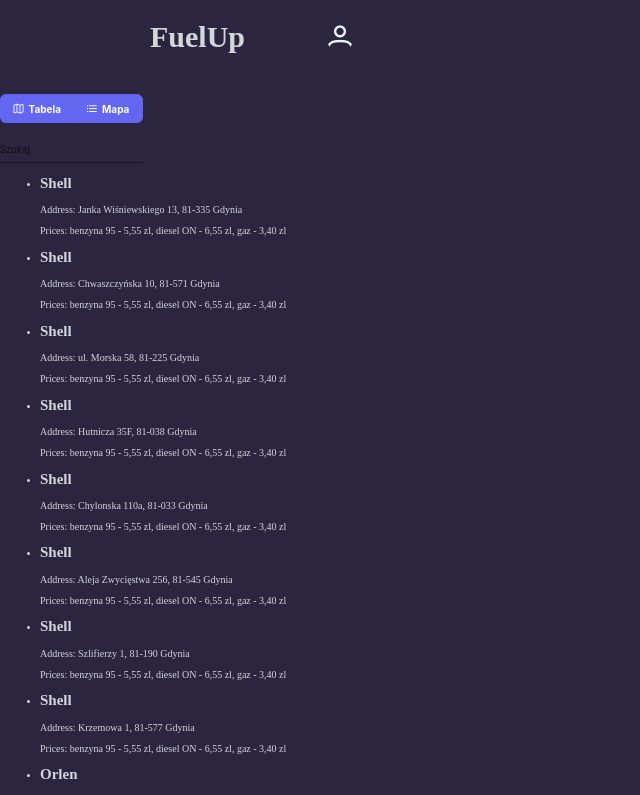
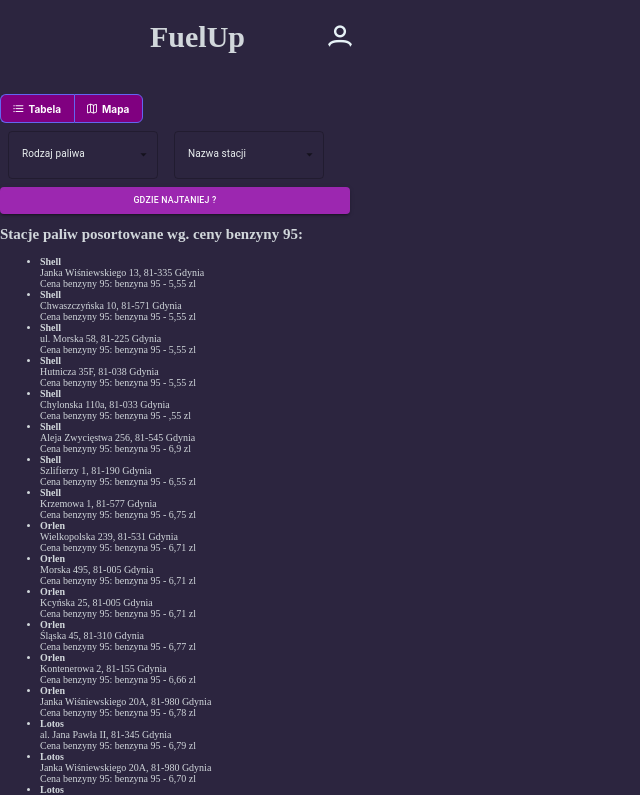
Before and after one commit to monia-0708/FuelUp, a React (Vite) app: page / in a window 1280 px wide. Shown: the top 795 px of the page, without its empty margins (0-640 px from the left). Built offline with nearby package versions, Linux system fonts and the light colour scheme.

Commit message:
add search price oil95

```diff
--- a/src/components/Array.jsx
+++ b/src/components/Array.jsx
@@ -1,6 +1,5 @@
 import React from "react";
-// import TextField from '@mui/material/TextField';
-import { TextField } from "@mui/material";
+import Search from "./Search";
 
 function Array() {
    const stacje = [
@@ -10,7 +9,7 @@
       lng: 18.51377505304689,
       name: "Shell",
       address: "Janka Wiśniewskiego 13, 81-335 Gdynia",
-      prices: ["benzyna 95 - 5,55 zl", "diesel ON - 6,55 zl", "gaz - 3,40 zl"],
+      prices: ["benzyna 95 - 5,55 zl", "diesel ON - 6,55 zl", "gaz LPG - 3,40 zl"],
     },
     {
       id: 2,
@@ -18,7 +17,7 @@
       lng: 18.49104168223515,
       name: "Shell",
       address: "Chwaszczyńska 10, 81-571 Gdynia",
-      prices: ["benzyna 95 - 5,55 zl", "diesel ON - 6,55 zl", "gaz - 3,40 zl"],
+      prices: ["benzyna 95 - 5,55 zl", "diesel ON - 6,55 zl", "gaz LPG - 3,40 zl"],
     },
     {
       id: 3,
@@ -26,7 +25,7 @@
       lng: 18.512608871267954,
       name: "Shell",
       address: "ul. Morska 58, 81-225 Gdynia",
-      prices: ["benzyna 95 - 5,55 zl", "diesel ON - 6,55 zl", "gaz - 3,40 zl"],
+      prices: ["benzyna 95 - 5,55 zl", "diesel ON - 6,55 zl", "gaz LPG - 3,40 zl"],
     },
     {
       id: 4,
@@ -34,7 +33,7 @@
       lng: 18.45489975788624,
       name: "Shell",
       address: "Hutnicza 35F, 81-038 Gdynia",
-      prices: ["benzyna 95 - 5,55 zl", "diesel ON - 6,55 zl", "gaz - 3,40 zl"],
+      prices: ["benzyna 95 - 5,55 zl", "diesel ON - 6,55 zl", "gaz LPG - 3,40 zl"],
     },
     {
       id: 5,
@@ -42,7 +41,7 @@
       lng: 18.465143231205513,
       name: "Shell",
       address: "Chylonska 110a, 81-033 Gdynia",
-      prices: ["benzyna 95 - 5,55 zl", "diesel ON - 6,55 zl", "gaz - 3,40 zl"],
+      prices: ["benzyna 95 - ,55 zl", "diesel ON - 6,55 zl", "gaz LPG - 3,40 zl"],
     },
     {
       id: 6,
@@ -50,7 +49,7 @@
       lng: 18.55373996775364,
       name: "Shell",
       address: "Aleja Zwycięstwa 256, 81-545 Gdynia",
-      prices: ["benzyna 95 - 5,55 zl", "diesel ON - 6,55 zl", "gaz - 3,40 zl"],
+      prices: ["benzyna 95 - 6,9 zl", "diesel ON - 7,55 zl", "gaz LPG - 3,40 zl"],
     },
     {
       id: 7,
@@ -58,7 +57,7 @@
       lng: 18.512952157776894,
       name: "Shell",
       address: "Szlifierzy 1, 81-190 Gdynia",
-      prices: ["benzyna 95 - 5,55 zl", "diesel ON - 6,55 zl", "gaz - 3,40 zl"],
+      prices: ["benzyna 95 - 6,55 zl", "diesel ON - 6,55 zl", "gaz LPG - 3,40 zl"],
     },
     {
       id: 8,
@@ -66,7 +65,7 @@
       lng: 18.45547290704128,
       name: "Shell",
       address: "Krzemowa 1, 81-577 Gdynia",
-      prices: ["benzyna 95 - 5,55 zl", "diesel ON - 6,55 zl", "gaz - 3,40 zl"],
+      prices: ["benzyna 95 - 6,75 zl", "diesel ON - 7,35 zl", "gaz LPG - 2,40 zl"],
     },
     {
       id: 9,
@@ -74,7 +73,7 @@
       lng: 18.51583670871083,
       name: "Orlen",
       address: "Wielkopolska 239, 81-531 Gdynia",
-      prices: ["benzyna 95 - 5,55 zl", "diesel ON - 6,55 zl", "gaz - 3,40 zl"],
+      prices: ["benzyna 95 - 6,71 zl", "diesel ON - 7,55 zl", "gaz LPG - 2,40 zl"],
     },
     {
       id: 10,
@@ -82,7 +81,7 @@
       lng: 18.425205664444228,
       name: "Orlen",
       address: "Morska 495, 81-005 Gdynia",
-      prices: ["benzyna 95 - 5,55 zl", "diesel ON - 6,55 zl", "gaz - 3,40 zl"],
+      prices: ["benzyna 95 - 6,71 zl", "diesel ON - 7,25 zl", "gaz LPG - 3,40 zl"],
     },
     {
       id: 11,
@@ -90,7 +89,7 @@
       lng: 18.453597024562512,
       name: "Orlen",
       address: "Kcyńska 25, 81-005 Gdynia",
-      prices: ["benzyna 95 - 5,55 zl", "diesel ON - 6,55 zl", "gaz - 3,40 zl"],
+      prices: ["benzyna 95 - 6,71 zl", "diesel ON - 6,55 zl", "gaz LPG - 3,40 zl"],
     },
     {
       id: 12,
@@ -98,7 +97,7 @@
       lng: 18.53364472886238,
       name: "Orlen",
       address: "Śląska 45, 81-310 Gdynia",
-      prices: ["benzyna 95 - 5,55 zl", "diesel ON - 6,55 zl", "gaz - 3,40 zl"],
+      prices: ["benzyna 95 - 6,77 zl", "diesel ON - 6,55 zl", "gaz LPG - 3,40 zl"],
     },
     {
       id: 13,
@@ -106,7 +105,7 @@
       lng: 18.499697846653305,
       name: "Orlen",
       address: "Kontenerowa 2, 81-155 Gdynia",
-      prices: ["benzyna 95 - 5,55 zl", "diesel ON - 6,55 zl", "gaz - 3,40 zl"],
+      prices: ["benzyna 95 - 6,66 zl", "diesel ON - 6,55 zl", "gaz LPG - 3,40 zl"],
     },
     {
       id: 14,
@@ -114,7 +113,7 @@
       lng: 18.509982717816985,
       name: "Orlen",
       address: "Janka Wiśniewskiego 20A, 81-980 Gdynia",
-      prices: ["benzyna 95 - 5,55 zl", "diesel ON - 6,55 zl", "gaz - 3,40 zl"],
+      prices: ["benzyna 95 - 6,78 zl", "diesel ON - 6,55 zl", "gaz LPG - 3,40 zl"],
     },
     {
       id: 15,
@@ -122,7 +121,7 @@
       lng: 18.55485003390015,
       name: "Lotos",
       address: "al. Jana Pawła II, 81-345 Gdynia",
-      prices: ["benzyna 95 - 5,55 zl", "diesel ON - 6,55 zl", "gaz - 3,40 zl"],
+      prices: ["benzyna 95 - 6,79 zl", "diesel ON - 6,55 zl", "gaz LPG - 3,40 zl"],
     },
     {
       id: 16,
@@ -130,7 +129,7 @@
       lng: 18.509982717816985,
       name: "Lotos",
       address: "Janka Wiśniewskiego 20A, 81-980 Gdynia",
-      prices: ["benzyna 95 - 5,55 zl", "diesel ON - 6,55 zl", "gaz - 3,40 zl"],
+      prices: ["benzyna 95 - 6,70 zl", "diesel ON - 6,55 zl", "gaz LPG - 3,40 zl"],
     },
     {
       id: 17,
@@ -138,7 +137,7 @@
       lng: 18.538983682235145,
       name: "Lotos",
       address: "Aleja Zwycięstwa 165, 81-521 Gdynia",
-      prices: ["benzyna 95 - 5,55 zl", "diesel ON - 6,55 zl", "gaz - 3,40 zl"],
+      prices: ["benzyna 95 - 6,77 zl", "diesel ON - 6,55 zl", "gaz LPG - 3,40 zl"],
     },
     {
       id: 18,
@@ -146,7 +145,7 @@
       lng: 18.477107311279216,
       name: "BP",
       address: "Hutnicza 15A, 81-061 Gdynia",
-      prices: ["benzyna 95 - 5,55 zl", "diesel ON - 6,55 zl", "gaz - 3,40 zl"],
+      prices: ["benzyna 95 - 6,81 zl", "diesel ON - 6,55 zl", "gaz LPG - 3,40 zl"],
     },
     {
       id: 19,
@@ -154,7 +153,7 @@
       lng: 18.516068838053567,
       name: "BP",
       address: "Morska 40, 81-333 Gdynia",
-      prices: ["benzyna 95 - 5,55 zl", "diesel ON - 6,55 zl", "gaz - 3,40 zl"],
+      prices: ["benzyna 95 - 6,83 zl", "diesel ON - 6,55 zl", "gaz LPG - 3,40 zl"],
     },
     {
       id: 20,
@@ -162,7 +161,7 @@
       lng: 18.506425138053565,
       name: "BP",
       address: "Hieronima Derdowskiego 1, 81-198 Pogórze",
-      prices: ["benzyna 95 - 5,55 zl", "diesel ON - 6,55 zl", "gaz - 3,40 zl"],
+      prices: ["benzyna 95 - 6,92 zl", "diesel ON - 6,55 zl", "gaz LPG - 3,40 zl"],
     },
     {
       id: 21,
@@ -170,7 +169,7 @@
       lng: 18.495978261015495,
       name: "MOYA",
       address: "Hutnicza 1, 81-212 Gdynia",
-      prices: ["benzyna 95 - 5,55 zl", "diesel ON - 6,55 zl", "gaz - 3,40 zl"],
+      prices: ["benzyna 95 - 6,68 zl", "diesel ON - 6,55 zl", "gaz LPG - 3,40 zl"],
     },
     {
       id: 22,
@@ -178,7 +177,7 @@
       lng: 18.486719677961343,
       name: "MOYA",
       address: "Hutnicza 5, 81-061 Gdynia",
-      prices: ["benzyna 95 - 5,55 zl", "diesel ON - 6,55 zl", "gaz - 3,40 zl"],
+      prices: ["benzyna 95 - 6,63 zl", "diesel ON - 6,55 zl", "gaz LPG - 3,40 zl"],
     },
     {
       id: 23,
@@ -186,7 +185,7 @@
       lng: 18.495593900052132,
       name: "MOYA",
       address: "Morska 116A, 81-225 Gdynia",
-      prices: ["benzyna 95 - 5,55 zl", "diesel ON - 6,55 zl", "gaz - 3,40 zl"],
+      prices: ["benzyna 95 - 6,61 zl", "diesel ON - 6,55 zl", "gaz LPG - 3,40 zl"],
     },
     {
       id: 24,
@@ -194,7 +193,7 @@
       lng: 18.480528587152538,
       name: "MOYA",
       address: "Nowowiczlińska 2, 81-577 Gdynia",
-      prices: ["benzyna 95 - 5,55 zl", "diesel ON - 6,55 zl", "gaz - 3,40 zl"],
+      prices: ["benzyna 95 - 6,65 zl", "diesel ON - 6,55 zl", "gaz LPG - 3,40 zl"],
     },
     {
       id: 25,
@@ -202,7 +201,7 @@
       lng: 18.47913076525229,
       name: "Pod Zaglami",
       address: "Nowowiczlińska 31, 81-577 Gdynia",
-      prices: ["benzyna 95 - 5,55 zl", "diesel ON - 6,55 zl", "gaz - 3,40 zl"],
+      prices: ["benzyna 95 - 6,65 zl", "diesel ON - 6,55 zl", "gaz LPG - 3,40 zl"],
     },
     {
       id: 26,
@@ -210,7 +209,7 @@
       lng: 18.51421860679766,
       name: "Pod Zaglami",
       address: "Małokacka 13, 81-654 Gdynia",
-      prices: ["benzyna 95 - 5,55 zl", "diesel ON - 6,55 zl", "gaz - 3,40 zl"],
+      prices: ["benzyna 95 - 6,77 zl", "diesel ON - 6,55 zl", "gaz LPG - 3,40 zl"],
     },
     {
       id: 27,
@@ -218,7 +217,7 @@
       lng: 18.534703915397397,
       name: "Pod Zaglami",
       address: "Sportowa 8, 81-300 Gdynia",
-      prices: ["benzyna 95 - 5,55 zl", "diesel ON - 6,55 zl", "gaz - 3,40 zl"],
+      prices: ["benzyna 95 - 6,70 zl", "diesel ON - 6,55 zl", "gaz LPG - 3,40 zl"],
     },
     {
       id: 28,
@@ -226,7 +225,7 @@
       lng: 18.509163367694605,
       name: "Pod Zaglami",
       address: "Kapitana Konstantego Maciejewicza 2, 81-189 Gdynia",
-      prices: ["benzyna 95 - 5,55 zl", "diesel ON - 6,55 zl", "gaz - 3,40 zl"],
+      prices: ["benzyna 95 - 6,60 zl", "diesel ON - 6,55 zl", "gaz LPG - 3,40 zl"],
     },
     {
       id: 29,
@@ -234,7 +233,7 @@
       lng: 18.514423768744088,
       name: "Circle K",
       address: "Admirała Józefa Unruga 3, 81-181 Gdynia",
-      prices: ["benzyna 95 - 5,55 zl", "diesel ON - 6,55 zl", "gaz - 3,40 zl"],
+      prices: ["benzyna 95 - 6,75 zl", "diesel ON - 6,55 zl", "gaz LPG - 3,40 zl"],
     },
     {
       id: 30,
@@ -242,7 +241,7 @@
       lng: 18.514423768744088,
       name: "AUTO - DAREX",
       address: "Hutnicza 1, 81-212 Gdynia",
-      prices: ["benzyna 95 - 5,55 zl", "diesel ON - 6,55 zl", "gaz - 3,40 zl"],
+      prices: ["benzyna 95 - 6,65 zl", "diesel ON - 6,55 zl", "gaz LPG - 3,40 zl"],
     },
     {
       id: 31,
@@ -250,25 +249,52 @@
       lng: 18.535502157698694,
       name: "BMG",
       address: "Łużycka 9, 81-537 Gdynia",
-      prices: ["benzyna 95 - 5,55 zl", "diesel ON - 6,55 zl", "gaz - 3,40 zl"],
+      prices: ["benzyna 95 - 6,55 zl", "diesel ON - 6,55 zl", "gaz LPG - 3,40 zl"],
+      icon: ""
     },
   ];
+  const sortedStacje = [...stacje].sort((a, b) => {
+    const priceA = parseFloat(a.prices.find(price => price.includes("benzyna 95")).split(" - ")[1]);
+    const priceB = parseFloat(b.prices.find(price => price.includes("benzyna 95")).split(" - ")[1]);
+    return priceA - priceB;
+  });
 
   return (
+    <>
+      <Search />
       <div>
-      <TextField id="standard-basic" label="Szukaj" variant="standard" />
-
+        <h2>Stacje paliw posortowane wg. ceny benzyny 95:</h2>
         <ul>
-        {stacje.map((stacja) => (
+          {sortedStacje.map(stacja => (
             <li key={stacja.id}>
-            <h2>{stacja.name}</h2>
-            <p>Address: {stacja.address}</p>
-            <p>Prices: {stacja.prices.join(", ")}</p>
+              <strong>{stacja.name}</strong><br />
+              {stacja.address}<br />
+              Cena benzyny 95: {stacja.prices.find(price => price.includes("benzyna 95"))}
             </li>
           ))}
         </ul>
       </div>
+    </>
   );
 }
 
 export default Array;
+
+// pelna lista wyswietlenia
+// return (
+//     <>
+//     < Search />
+
+//     <div>
+//       <ul>
+//         {stacje.map((stacja) => (
+//           <li key={stacja.id}>
+//             <h2>{stacja.icon}{stacja.name}</h2>
+//             <p>{stacja.address}</p>
+//             <p>{stacja.prices.join(", ")}</p>
+//           </li>
+//         ))}
+//       </ul>
+//     </div>
+//     </>
+//   );
--- a/src/components/Prices.jsx
+++ b/src/components/Prices.jsx
@@ -4,16 +4,17 @@
 import React, { useState } from "react";
 
 
+
 function Prices() {
   const [set, setSet] = useState(1);
   return (
     <>
-      <div className="button-card">
+      <div className="button-card" >
         <div className="card flex justify-content-center">
-          <span className="p-buttonset">
+          <span className="p-buttonset" >
 
-            <Button onClick={() => setSet(1)} label="Tabela" icon="pi pi-map" />
-            <Button onClick={() => setSet(2)} label="Mapa" icon="pi pi-list" />
+            <Button style={{backgroundColor: "#800080"}} onClick={() => setSet(1)} label="Tabela" icon="pi pi-list" />
+            <Button style={{backgroundColor: "#800080"}} onClick={() => setSet(2)} label="Mapa" icon="pi pi-map" />
           </span>
           {set === 1 ? <Array /> : <Map />}
         </div>
--- /dev/null
+++ b/src/components/Search.jsx
@@ -0,0 +1,133 @@
+import * as React from "react";
+import OutlinedInput from "@mui/material/OutlinedInput";
+import InputLabel from "@mui/material/InputLabel";
+import MenuItem from "@mui/material/MenuItem";
+import FormControl from "@mui/material/FormControl";
+import ListItemText from "@mui/material/ListItemText";
+import Select from "@mui/material/Select";
+import Checkbox from "@mui/material/Checkbox";
+import { styled } from "@mui/material/styles";
+import Button from "@mui/material/Button";
+import Stack from "@mui/material/Stack";
+import { purple } from "@mui/material/colors";
+import Array from "./Array";
+
+const ITEM_HEIGHT = 48;
+const ITEM_PADDING_TOP = 8;
+const MenuProps = {
+  PaperProps: {
+    style: {
+      maxHeight: ITEM_HEIGHT * 4.5 + ITEM_PADDING_TOP,
+      width: 250,
+    },
+  },
+};
+
+const price = ["benzyna 95", "diesel ON", "gaz LPG"];
+
+const name = [
+  "Shell",
+  "Orlen",
+  "Lotos",
+  "BP",
+  "MOYA",
+  "Pod Żaglami",
+  "AUTO - DAREX",
+  "Cirkle K",
+  "BMG",
+  "Zaznacz wszystkie",
+];
+
+function Search() {
+  const [fuelPrice, setFuelPrice] = React.useState([]);
+  const [nameStation, setNameStation] = React.useState([]);
+
+  const handlePriceChange = (event) => {
+    const {
+      target: { value },
+    } = event;
+    setFuelPrice(
+      // On autofill we get a stringified value.
+      typeof value === "string" ? value.split(",") : value
+    );
+  };
+
+  const handleNameChange = (event) => {
+    const {
+      target: { value },
+    } = event;
+    setNameStation(
+      // On autofill we get a stringified value.
+      typeof value === "string" ? value.split(",") : value
+    );
+  };
+
+  const ColorButton = styled(Button)(({ theme }) => ({
+    color: theme.palette.getContrastText(purple[500]),
+    backgroundColor: purple[500],
+    "&:hover": {
+      backgroundColor: purple[700],
+    },
+  }));
+
+  return (
+    <div className="search-container">
+      <FormControl className="search-price" sx={{ m: 1, width: 150 }}>
+        <InputLabel
+          id="demo-multiple-checkbox-label"
+          style={{ color: "#ebf1f1" }}
+        >
+          Rodzaj paliwa
+        </InputLabel>
+        <Select
+          labelId="demo-multiple-checkbox-label"
+          id="demo-multiple-checkbox"
+          multiple
+          value={fuelPrice}
+          onChange={handlePriceChange}
+          input={<OutlinedInput label="Ceny paliw" />}
+          renderValue={(selected) => selected.join(", ")}
+          MenuProps={MenuProps}
+        >
+          {price.map((name) => (
+            <MenuItem key={name} value={name}>
+              <Checkbox checked={fuelPrice.indexOf(name) > -1} />
+              <ListItemText primary={name} />
+            </MenuItem>
+          ))}
+        </Select>
+      </FormControl>
+
+      <FormControl className="search-name" sx={{ m: 1, width: 150 }}>
+        <InputLabel
+          id="demo-multiple-checkbox-label"
+          style={{ color: "#ebf1f1" }}
+        >
+          Nazwa stacji
+        </InputLabel>
+        <Select
+          labelId="demo-multiple-checkbox-label"
+          id="demo-multiple-checkbox"
+          multiple
+          value={nameStation}
+          onChange={handleNameChange}
+          input={<OutlinedInput label="Wyszukaj stacje" />}
+          renderValue={(selected) => selected.join(", ")}
+          MenuProps={MenuProps}
+        >
+          {name.map((name) => (
+            <MenuItem key={name} value={name}>
+              <Checkbox checked={nameStation.indexOf(name) > -1} />
+              <ListItemText primary={name} />
+            </MenuItem>
+          ))}
+        </Select>
+      </FormControl>
+      <Stack sx={{ width: 350 }}>
+        <ColorButton variant="contained">Gdzie Najtaniej ?</ColorButton>
+      </Stack>
+    </div>
+  );
+}
+
+export default Search;
--- a/src/scss/prices.scss
+++ /dev/null
@@ -1,8 +0,0 @@
-.button-card {
-    display: flex;
-
-    span {
-    background-color: $logo;
-    margin-left: 30px;
-  }
-}
```
Also changed, not shown: src/components/Map.jsx (+8 -10 lines), src/scss/search.scss (added). Lines whose indentation alone changed are shown as unchanged.
